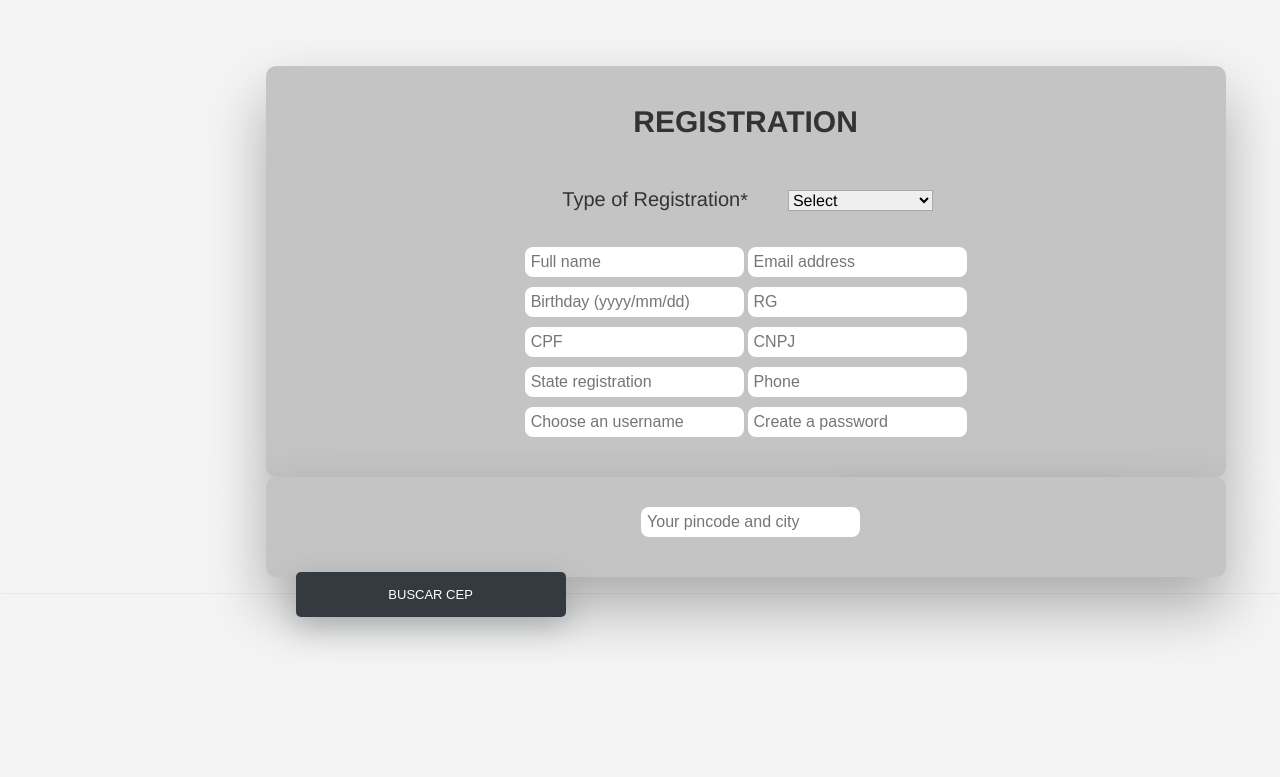
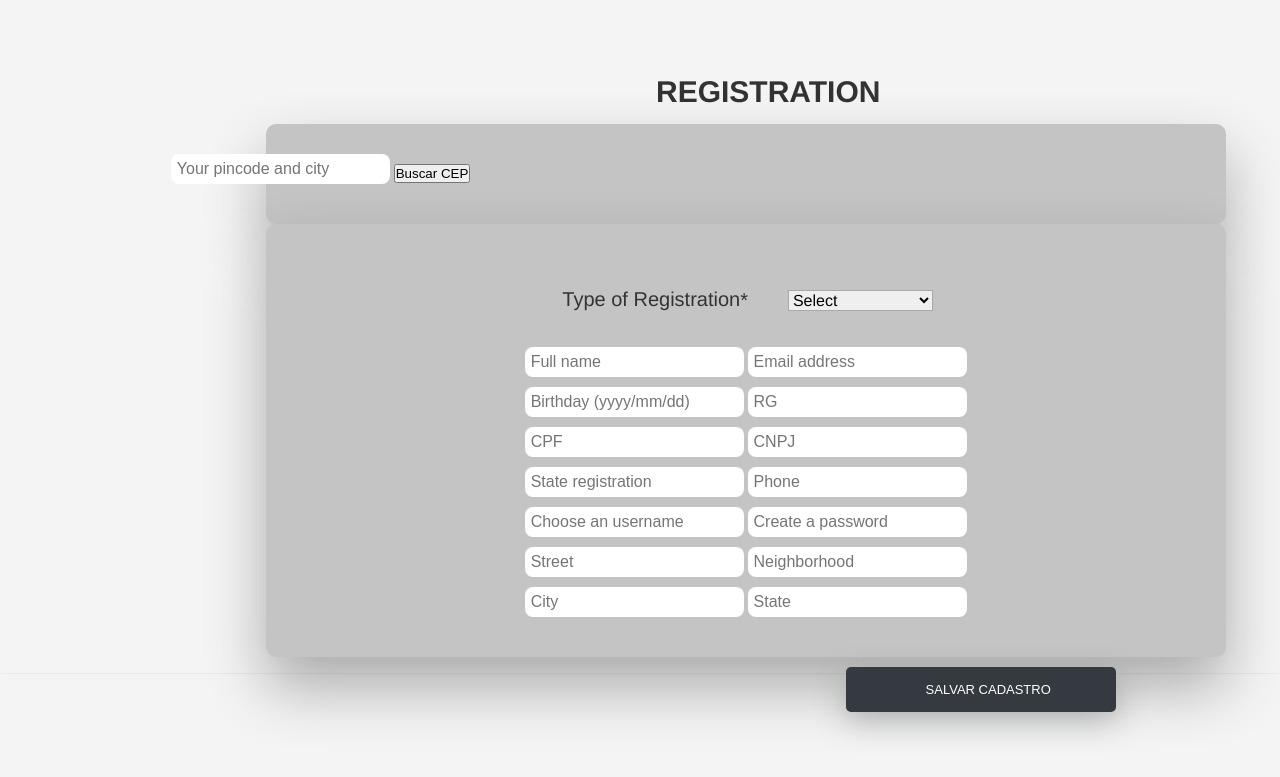
Before and after one commit to BarbaraMoser/Ecommerce-MVC, a Python web app: template app/templates/cadastro.html in a window 1280 px wide. Shown: the top 777 px of the page. Run offline with Jinja, Linux system fonts and the light colour scheme; the template is opened without the code that fills it, so the values that code supplies are empty.

Commit message:
tentando colocar infos do cep no html

```diff
--- a/app/static/cadastro.css
+++ b/app/static/cadastro.css
@@ -62,6 +62,7 @@ select {
 
 h4 {
 	padding: 2 60 5 270px;
+	margin-left: 21em;
 }
 
 label {
--- a/app/templates/cadastro.html
+++ b/app/templates/cadastro.html
@@ -10,11 +10,18 @@
 			<div id="signupbox" style=" margin-top:50px" class="mainbox col-md-6 col-md-offset-3 col-sm-8 col-sm-offset-2">
 				<div class="panel panel-info">
 					<div class="panel-body" >
-						<form  class="form-horizontal" action="/salvar_cadastro" method="POST">
-							<input type='hidden' name='csrfmiddlewaretoken' value='XFe2rTYl9WOpV8U6X5CfbIuOZOELJ97S' />
+						<input type='hidden' name='csrfmiddlewaretoken' value='XFe2rTYl9WOpV8U6X5CfbIuOZOELJ97S' />
 							<div class="cadastro">
 								<h4> REGISTRATION </h4>
 							</div>
+						<form class="form-horizontal" action="/buscar_cep" method="POST">
+							<div id="div_busca_cep" class="form-group required">
+								<input class="input-md" id="cep" name="cep" maxlength="30" style="margin-bottom: 10px; margin-left: -850px;" placeholder="Your pincode and city" type="text" />
+<!--								<input type="submit" class="buscaCep" value="Buscar CEP">-->
+								<input type="button" action="../app/controllers/api_integration_controller.py" value="Buscar CEP">
+							</div>
+						</form>
+						<form  class="form-horizontal" action="/salvar_cadastro" method="POST">
 							<div id="div_id_pessoa" class="select_type">
 								<label class="control-label col-md-4  requiredField"> Type of Registration<span class="asteriskField">*</span> </label>
 								<select id="tipo_pessoa" name="tipo_pessoa" onchange="verificarPessoa()">
@@ -24,43 +31,35 @@
 								</select>
 							</div>
 							<div id="div_id_name" class="form-group required">
-<!--								<label for="id_name" class="control-label col-md-4  requiredField"> Full name<span class="asteriskField">*</span> </label>-->
 								<input class="input-md" id="id_name" name="	name" placeholder="Full name" style="margin-bottom: 10px" type="text" />
-<!--								<label for="id_email" class="control-label col-md-4  requiredField"> E-mail<span class="asteriskField">*</span> </label>-->
 								<input class="input-md" id="id_email" name="email" placeholder="Email address" style="margin-bottom: 10px" type="email" />
 							</div>
 							<div id="div_id_birth" class="form-group required">
-<!--								<label for="id_birth" class="control-label col-md-4  requiredField"> Date of Birth<span class="asteriskField">*</span> </label>-->
 								<input class="input-md" id="id_birth" name="date_of_birth" placeholder="Birthday (yyyy/mm/dd)" style="margin-bottom: 10px" type="text" />
-<!--								<label for="id_rg" class="control-label col-md-4  requiredField"> RG<span class="asteriskField">*</span> </label>-->
 								<input class="input-md" id="id_rg" name="rg" placeholder="RG" style="margin-bottom: 10px" type="text" />
 							</div>
 							<div id="div_id_cpf" class="form-group required">
-<!--								<label for="id_cpf" class="control-label col-md-4  requiredField"> CPF<span class="asteriskField">*</span> </label>-->
 								<input class="input-md" id="id_cpf" name="cpf" placeholder="CPF" style="margin-bottom: 10px" type="text" />
-<!--								<label for="id_cnpj" class="control-label col-md-4  requiredField"> CNPJ<span class="asteriskField">*</span> </label>-->
 								<input class="input-md" id="id_cnpj" name="cnpj" placeholder="CNPJ" style="margin-bottom: 10px" type="text" />
 							</div>
 							<div id="div_state_regis" class="form-group required">
-<!--								<label for="id_state_regis" class="control-label col-md-4  requiredField"> State Registration<span class="asteriskField">*</span> </label>-->
 								<input class="input-md" id="id_state_regis" name="state_registration" placeholder="State registration" style="margin-bottom: 10px" type="text" />
-<!--								<label for="id_number" class="control-label col-md-4  requiredField"> Contact number<span class="asteriskField">*</span> </label>-->
 								<input class="input-md" id="id_number" name="number" placeholder="Phone" style="margin-bottom: 10px" type="text" />
 							</div>
 							<div id="div_id_username" class="form-group required">
-<!--								<label for="id_username" class="control-label col-md-4  requiredField"> Username<span class="asteriskField">*</span> </label>-->
 								<input class="input-md" id="id_username" maxlength="30" name="username" placeholder="Choose an username" style="margin-bottom: 10px" type="text" />
-<!--								<label for="id_password1" class="control-label col-md-4  requiredField">Password<span class="asteriskField">*</span> </label>-->
 								<input class="input-md" id="id_password1" name="password" placeholder="Create a password" style="margin-bottom: 10px" type="password" />
+							</div>
+							<div id="div_id_street" class="form-group required">
+								<input class="input-md" id="id_street" name="street" placeholder="Street" style="margin-bottom: 10px" type="text" />
+								<input class="input-md" id="id_neighborhood" name="neighborhood" placeholder="Neighborhood" style="margin-bottom: 10px" type="text" />
+							</div>
+							<div id="div_id_city" class="form-group required">
+								<input class="input-md" id="id_city" maxlength="30" name="city" placeholder="City" style="margin-bottom: 10px" type="text" />
+								<input class="input-md" id="id_state" name="state" placeholder="State" style="margin-bottom: 10px" type="text" />
 							</div>
 							<div>
 								<input type="submit" class="saveButton" style=" margin-left: 550px;" value="Salvar Cadastro">
-							</div>
-						</form>
-						<form class="form-horizontal" action="/buscar_cep" method="POST">
-							<div id="div_busca_cep" class="form-group required">
-								<input class="input-md" id="cep" name="cep" maxlength="30" style="margin-bottom: 10px; margin-left: -850px;" placeholder="Your pincode and city" type="text" />
-								<input type="submit" class="buscaCep" value="Buscar CEP">
 							</div>
 						</form>
 						<script type="text/javascript">
@@ -83,6 +82,12 @@
 									document.getElementById('id_state_regis').disabled = false;
 								}
 							}
+							function buscar endereco()
+							{
+
+
+
+							}
 						</script>
 					</div>
 				</div>
```
Also changed, not shown: app/templates/teste.html (deleted, +0 -30 lines).
